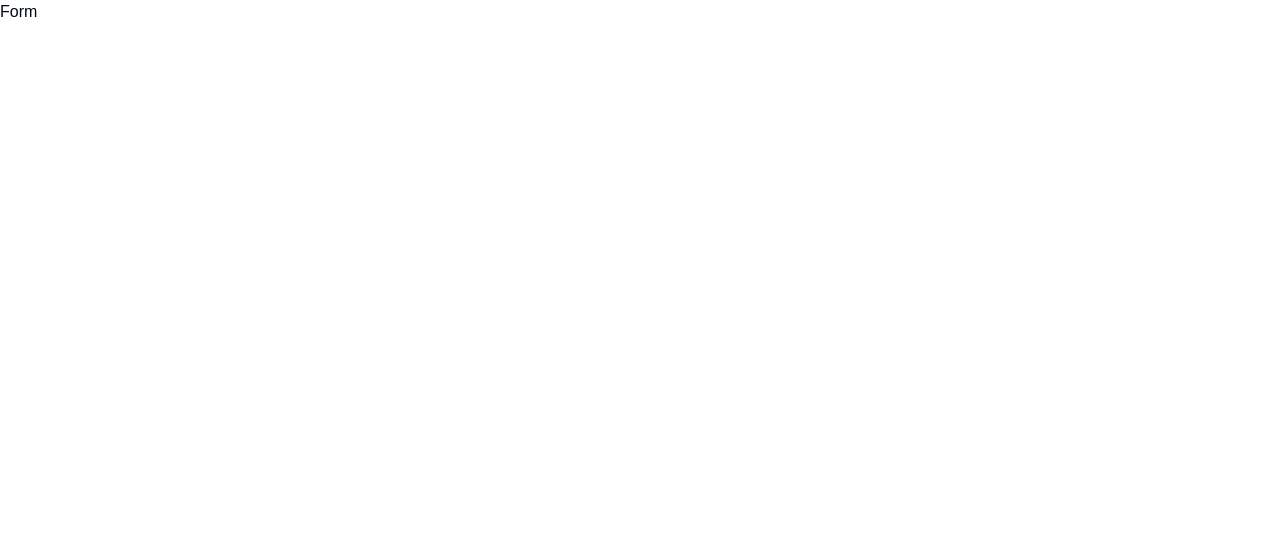
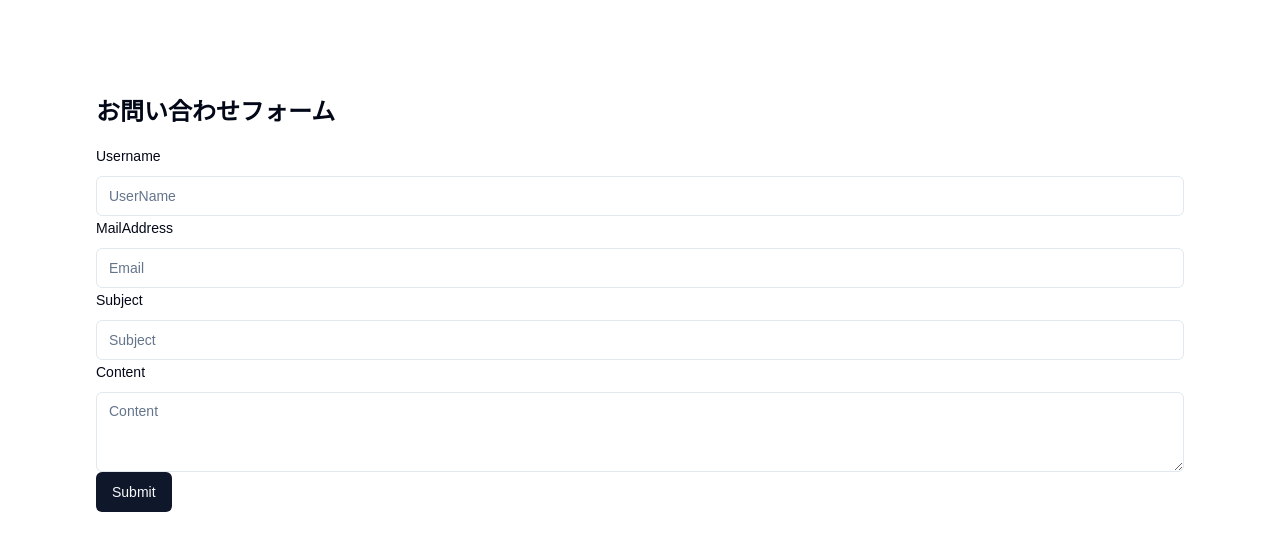
Before and after one commit to AbizUser/inquiry-form, a Next.js app: page / in a window 1280 px wide. Shown: the top 550 px of the page. Built offline with nearby package versions, Linux system fonts and the light colour scheme.

Commit message:
add form layout and validation logic

```diff
--- a/app/page.tsx
+++ b/app/page.tsx
@@ -2,6 +2,9 @@ import MailForm from "../components/MailForm/MailForm";
 
 export default function Home() {
   return (
-    "Form"
+    <main className="flex min-h-screen flex-col items-cneter p-24">
+      <h2 className="font-semibold text-2xl mb-4">お問い合わせフォーム</h2>
+      <MailForm/>
+    </main>
   );
 }
--- a/components/MailForm/MailForm.tsx
+++ b/components/MailForm/MailForm.tsx
@@ -1,24 +1,95 @@
-import { Form, FormControl, FormLabel, FormItem, FormField, FormDescription, FormMessage } from "../ui/form";
+"use client"
+import React from "react";
+import {
+  Form,
+  FormControl,
+  FormLabel,
+  FormItem,
+  FormField,
+  FormDescription,
+  FormMessage
+} from "../ui/form";
 import { Input } from "../ui/input";
+import { Button } from "../ui/button";
+import { useForm } from "react-hook-form";
+import { zodResolver } from "@hookform/resolvers/zod";
+import { formSchema } from "@/lib/formSchema";
+import { Textarea } from "../ui/textarea";
 
 export default function MailForm() {
+
+  //ボタンがクリックされたときにonSubmitが発火する
+  function onSubmit(values: any) {
+    console.log(values)
+  }
+
+  const form = useForm({resolver: zodResolver(formSchema),
+    defaultValues: {
+    username: "",
+    subject: "",
+    email: "",
+    content: "",
+  },
+});
   return (
-    <Form>
-      <form onSubmit={()=>{}}>
+    <Form {...form}>
+      <form
+      onSubmit={()=>{
+        form.handleSubmit(onSubmit);
+        }} className="container flex-col gap-3">
         <FormField
+          control={form.control}
           name="username"
           render={({ field }) => (
             <FormItem>
               <FormLabel>Username</FormLabel>
               <FormControl>
-                <Input/>
+                <Input placeholder="UserName" {...field} />
               </FormControl>
-              <FormDescription></FormDescription>
               <FormMessage/>
             </FormItem>
           )}
-        >
-        </FormField>
+        />
+        <FormField
+          control={form.control}
+          name="email"
+          render={({ field }) => (
+            <FormItem>
+              <FormLabel>MailAddress</FormLabel>
+              <FormControl>
+                <Input placeholder="Email" {...field} />
+              </FormControl>
+              <FormMessage/>
+            </FormItem>
+          )}
+        />
+        <FormField
+          control={form.control}
+          name="subject"
+          render={({ field }) => (
+            <FormItem>
+              <FormLabel>Subject</FormLabel>
+              <FormControl>
+                <Input placeholder="Subject" {...field} />
+              </FormControl>
+              <FormMessage/>
+            </FormItem>
+          )}
+        />
+        <FormField
+          control={form.control}
+          name="content"
+          render={({ field }) => (
+            <FormItem>
+              <FormLabel>Content</FormLabel>
+              <FormControl>
+                <Textarea placeholder="Content" {...field} />
+              </FormControl>
+              <FormMessage/>
+            </FormItem>
+          )}
+        />
+        <Button type="submit">Submit</Button>
       </form>
     </Form>
   );
--- /dev/null
+++ b/components/ui/textarea.tsx
@@ -0,0 +1,24 @@
+import * as React from "react"
+
+import { cn } from "@/lib/utils"
+
+export interface TextareaProps
+  extends React.TextareaHTMLAttributes<HTMLTextAreaElement> {}
+
+const Textarea = React.forwardRef<HTMLTextAreaElement, TextareaProps>(
+  ({ className, ...props }, ref) => {
+    return (
+      <textarea
+        className={cn(
+          "flex min-h-[80px] w-full rounded-md border border-input bg-background px-3 py-2 text-base ring-offset-background placeholder:text-muted-foreground focus-visible:outline-none focus-visible:ring-2 focus-visible:ring-ring focus-visible:ring-offset-2 disabled:cursor-not-allowed disabled:opacity-50 md:text-sm",
+          className
+        )}
+        ref={ref}
+        {...props}
+      />
+    )
+  }
+)
+Textarea.displayName = "Textarea"
+
+export { Textarea }
--- /dev/null
+++ b/lib/formSchema.ts
@@ -0,0 +1,18 @@
+import { z } from "zod"
+export const formSchema = z.object({
+  username: z
+    .string()
+    .min(2, { message: "ユーザー名は2文字以上で入力してください。"}), //型定義とバリデーションチェックを同時に可能
+  subject: z
+    .string()
+    .min(2, {
+      message: "主題は2文字以上で入力してください。",
+    }),
+    email: z
+    .string().email({ message: "適切なメールアドレスを入力してください。"}),
+    content: z
+    .string()
+    .min(10, {
+      message: "本文は10文字以上で入力してください。",
+    }).max(150, "本文は150文字以内で入力してください。"),
+});
```
